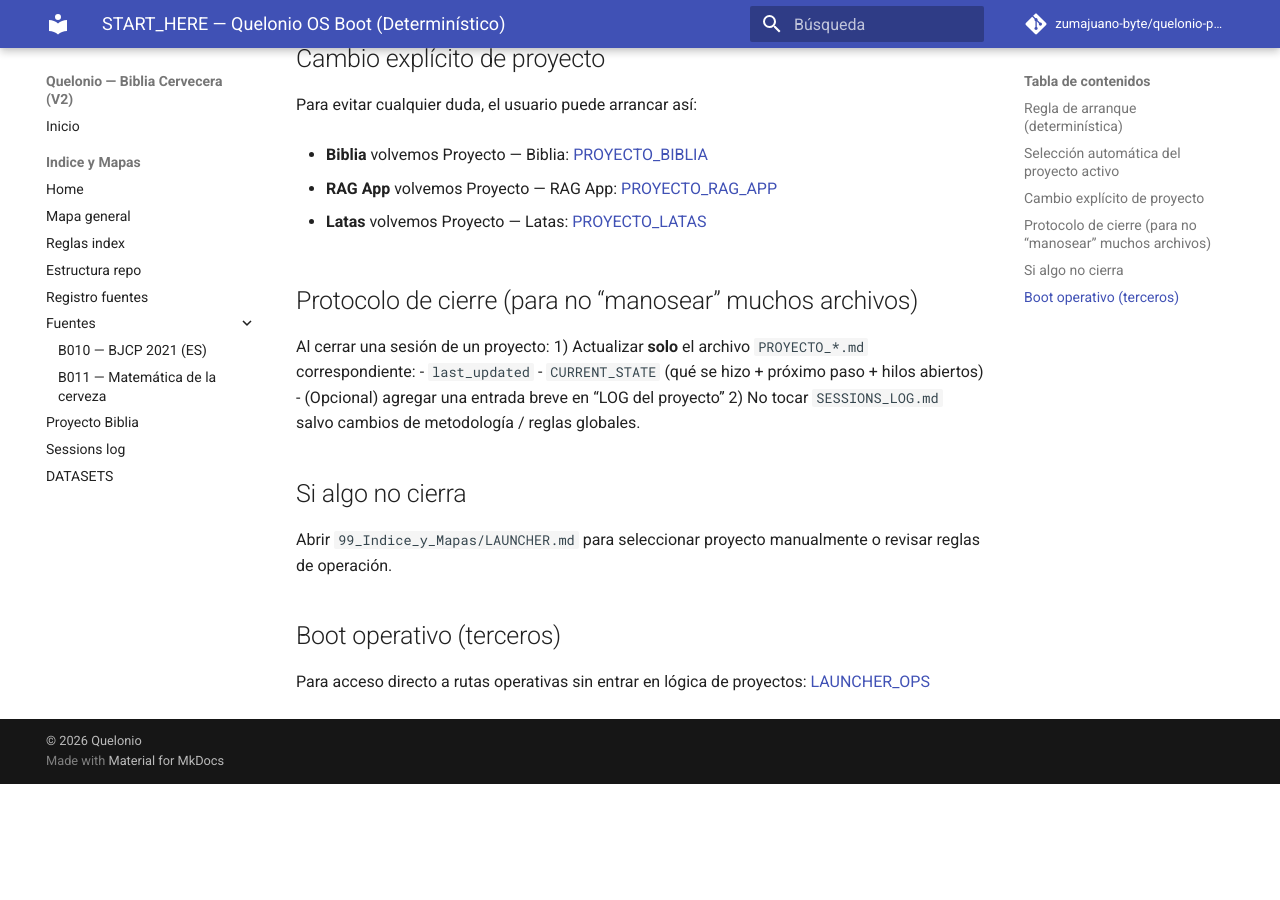
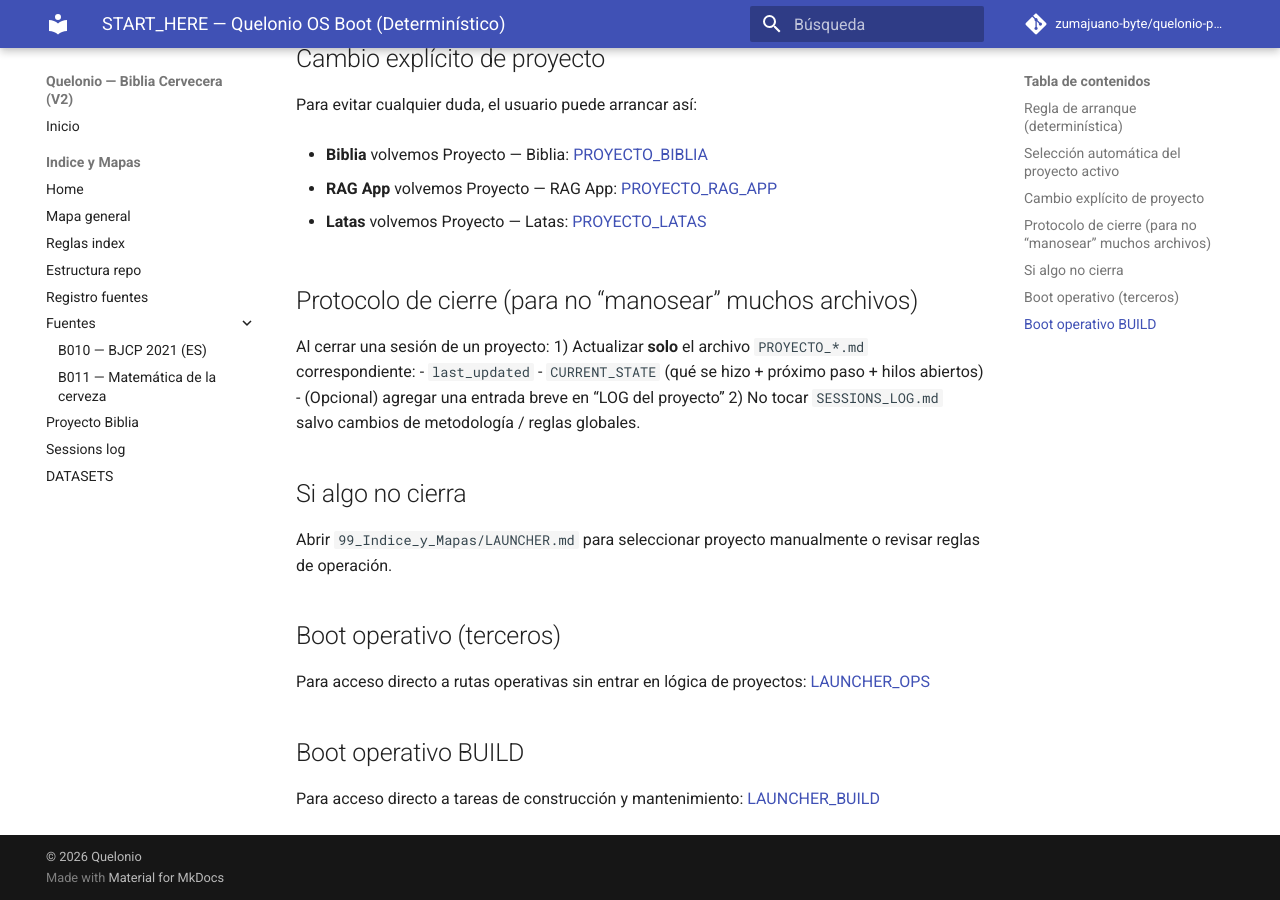
Before and after one commit to zumajuano-byte/quelonio-pages-v2, an MkDocs documentation site: the page built from docs/99_Indice_y_Mapas/START_HERE.md, in a window 1280 px wide and 900 px high, scrolled down 757 px. Built offline with MkDocs 1.6.1 and Material for MkDocs 9.7.7, drawn with Linux system fonts in a browser that asks for light colours; comment, search, counter and statistics services are not loaded; before the commit the page ends 1541 px from its top, so only the background shows below that.

Commit message:
docs: add BUILD launcher and link from START_HERE

```diff
--- a/docs/99_Indice_y_Mapas/START_HERE.md
+++ b/docs/99_Indice_y_Mapas/START_HERE.md
@@ -63,3 +63,7 @@ Abrir `99_Indice_y_Mapas/LAUNCHER.md` para seleccionar proyecto manualmente o re
 ## Boot operativo (terceros)
 
 Para acceso directo a rutas operativas sin entrar en lógica de proyectos: [LAUNCHER_OPS](../LAUNCHER_OPS.md)
+
+## Boot operativo BUILD
+
+Para acceso directo a tareas de construcción y mantenimiento: [LAUNCHER_BUILD](LAUNCHER_BUILD.md)
```
Also changed, not shown: docs/99_Indice_y_Mapas/LAUNCHER_BUILD.md (added, +27 -0 lines).
